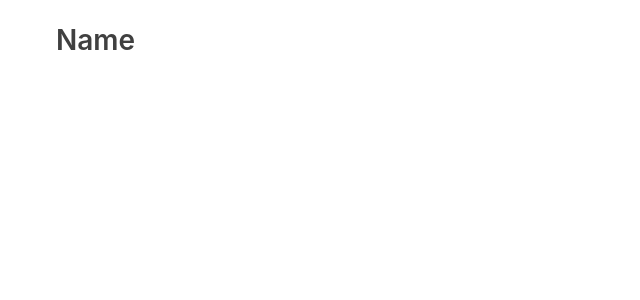
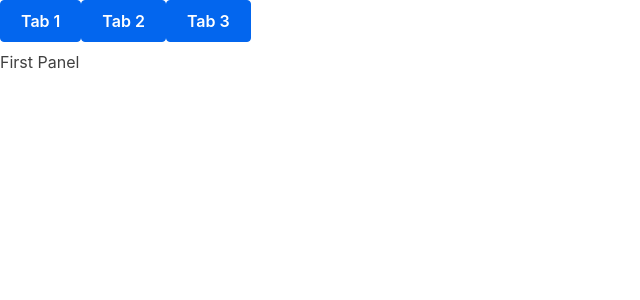
Before and after one commit to KimSarabia/a11y-react-library, a React (Create React App) app: page / in a window 1280 px wide. Shown: the top 300 px of the page, without its empty margins (0-640 px from the left). Built offline with nearby package versions, Linux system fonts and the light colour scheme.

Commit message:
Refactor tab

```diff
--- a/src/App.js
+++ b/src/App.js
@@ -1,33 +1,70 @@
 import React, { Component } from 'react';
-import Table from './Tabs';
+// import Tabs from './Tabs';
+// import Panel from './Panel';
 
-class App extends Component {
-    state = {
-        characters: []
-    };
+class Tabs extends React.Component {
+  constructor(props) {
+    super();
+    this.state = {
+      active: 0
+    }
+  }
 
-    removeCharacter = index => {
-        const { characters } = this.state;
+  select = (i) => {
+    let _this = this;
+    return function() {
+      _this.setState({ active: i });
+    }
+  }
 
-        this.setState({
-            characters: characters.filter((character, i) => {
-                return i !== index;
-            })
+  renderTabs = () => {
+    console.log("React.Children", React.Children);
+    return React.Children.map(this.props.children, (item, i) => {
+      if (i % 2 === 0) {
+        let active = this.state.active === i ? 'true' : 'false';
+        return <button
+        role="tab"
+        onClick = {this.select(i)}
+        aria-selected={`${active}`}>
+        {item}
+        </button>;
+      }
+    });
+  }
+
+  renderContent() {
+    return React.Children.map(this.props.children, (item, i) => {
+      if (i - 1 === this.state.active) {
+        return <div role='tabpanel' className='content'> {item} </div>;
+      } else {
+        return;
+      }
     });
   }
 
   render() {
-        const { characters } = this.state;
-
     return (
-            <div className="container">
-                <Table
-                    characterData={characters}
-                    removeCharacter={this.removeCharacter}
-                />
+      <div className="tabs">
+        {this.renderTabs()}
+        {this.renderContent()}
       </div>
     );
   }
 }
 
+class App extends React.Component {
+  render() {
+    return (
+      <Tabs>
+      Tab 1
+      <p>First Panel</p>
+      Tab 2
+      <p>Second Panel</p>
+      Tab 3
+      <p>Third Panel</p>
+      </Tabs>
+    );
+  }
+}
+
 export default App;
--- /dev/null
+++ b/src/Panel.js
@@ -0,0 +1,9 @@
+import React, {Component} from 'react'
+
+export default class Panel extends React.Component {
+  render() {
+    return <div>{this.props.children}</div>;
+  }
+};
+
+// export default Panel;
--- a/src/Tabs.js
+++ b/src/Tabs.js
@@ -1,33 +1,37 @@
 import React, {Component} from 'react'
 
-const TabList = (props) => {
-  const tabs = props.characterData.map((tab, index) => {
+export default class Tabs extends React.Component {
+  getInitialState() {
+    return {
+      selected: this.props.selected || 0
+    }
+  }
+
+  handleChange(index) {
+    this.setState({ selected: index });
+  }
+
+  render() {
     return (
-      <button key={index}>{tab.name}</button>
-    )
-  })
+      <div>
+        <ul className="inline">
+          {this.props.children.map((elem, index) => {
+            let style = index == this.state.selected ? "selected" : "";
+            return (
+              <li
+                className={style}
+                key={index}
+                onClick={this.handleChange.bind(this, index)}
+              >
+                {elem.props.title}
+              </li>
+            );
+          })}
+        </ul>
+        <div className="tab">{this.props.children[this.state.selected]}</div>
+      </div>
+    );
+  }
+};
 
-  return <div>{tabs}</div>
-}
-
-const TabPanel = () => {
-  return (
-    <div>
-      <h3>Name</h3>
-    </div>
-  )
-}
-
-class Tabs extends Component {
-  render() {
-    const {characterData} = this.props
-    return (
-      <table>
-        <TabList characterData={characterData} />
-        <TabPanel />
-      </table>
-    )
-  }
-}
-
-export default Tabs
+// export default Tabs;
```
Lines whose indentation alone changed are shown as unchanged.
